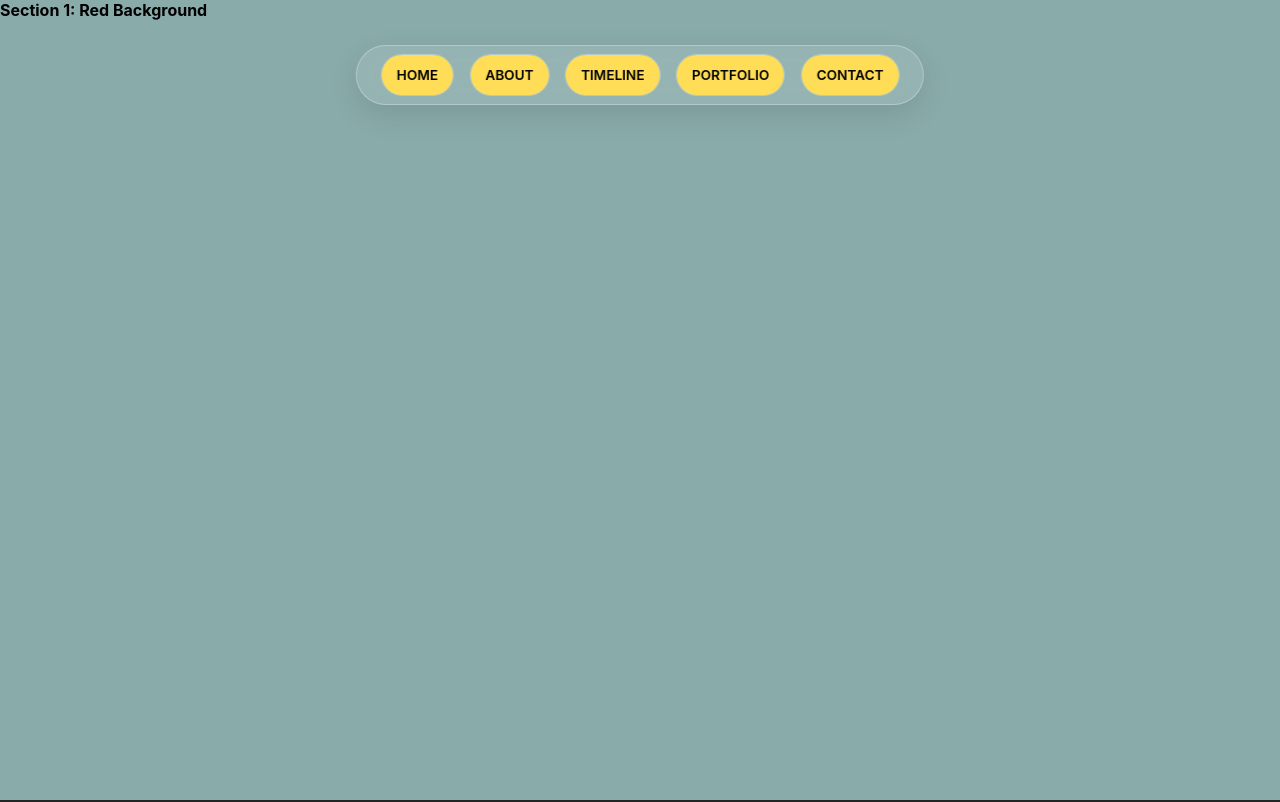
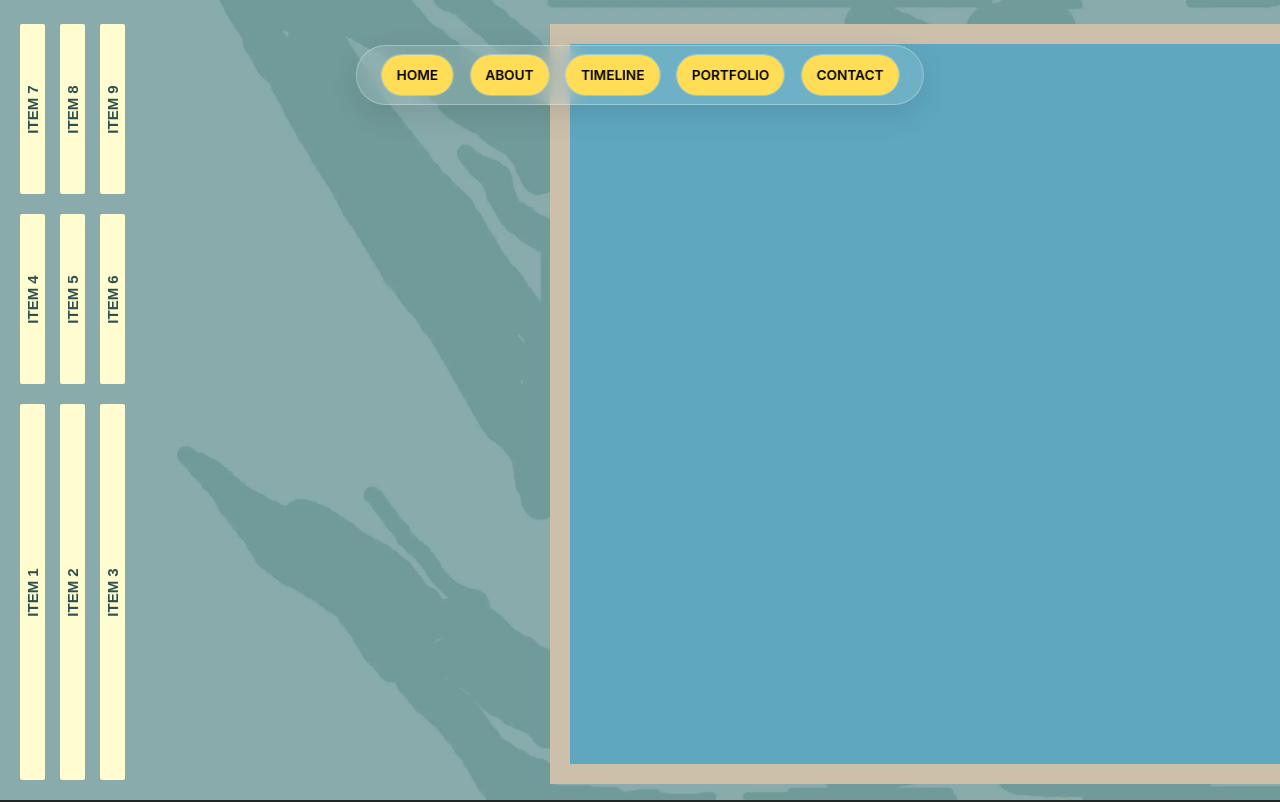
Before and after one commit to giterichub/eric-portfolio, a React (Vite) app: page / in a window 1280 px wide. Shown: the top 802 px of the page. Built offline with nearby package versions, Linux system fonts and the light colour scheme; a web font is replaced by a local one.

Commit message:
Hero section background and strips

```diff
--- a/src/sections/Intro.tsx
+++ b/src/sections/Intro.tsx
@@ -1,9 +1,37 @@
-// Home.tsx
-import '../styles/intro.css';
+import "../styles/intro.css";
+import "../assets/backgrounds/background-hero-merged.webp";
+
 const Home = () => {
   return (
     <div id="home" className="section section1">
-        <p>Section 1: Red Background</p>
+      <div className="strips-container">
+        {/* <!-- Bottom Row --> */}
+        <div className="row bottom">
+            <div className="strip"><span>ITEM 1</span></div>
+            <div className="strip"><span>ITEM 2</span></div>
+            <div className="strip"><span>ITEM 3</span></div>
+        </div>
+
+        {/* <!-- Middle Row --> */}
+        <div className="row middle">
+            <div className="strip"><span>ITEM 4</span></div>
+            <div className="strip"><span>ITEM 5</span></div>
+            <div className="strip"><span>ITEM 6</span></div>
+        </div>
+
+        {/* <!-- Top Row --> */}
+        <div className="row top">
+            <div className="strip"><span>ITEM 7</span></div>
+            <div className="strip"><span>ITEM 8</span></div>
+            <div className="strip"><span>ITEM 9</span></div>
+        </div>
+    </div>
+      {/* <div className="background-overlay"></div> */}
+      {/* <div className="content">
+        <h1>Welcome to My Portfolio</h1>
+        <p>Your introduction text here</p>
+      </div> */}
+      <div className="styled-box"></div>
     </div>
   );
 };
--- a/src/styles/intro.css
+++ b/src/styles/intro.css
@@ -1,4 +1,91 @@
-.section1{
-    background-color: #89abaa; /*#6f9b9a; #5ea7bf; #ccc0ab; #d31338; */
+/* Base section styling */
+.section1 {
     height: 100vh;
+    width: 100%;
+    position: relative;
+    overflow: hidden;
 }
+
+/* Background image */
+.section1::before {
+    content: '';
+    position: absolute;
+    top: 0;
+    left: 0;
+    width: 100%;
+    height: 100%;
+    background-image: url('../assets/backgrounds/background-1.webp');
+    background-size: cover;
+    background-position: center;
+    background-repeat: no-repeat;
+    z-index: -1;
+}
+
+/* Content */
+.content {
+    position: relative;
+    z-index: 2;
+    color: white;
+}
+
+/* Styled box with 3-sided creamish border */
+.styled-box {
+    position: absolute;
+    top: 3%;
+    right: 0;
+    width: 57%;
+    height: 95%;
+    background-color: #5ea7bf;
+    border-left: 20px solid #ccc0ab;
+    border-top: 20px solid #ccc0ab;
+    border-bottom: 20px solid #ccc0ab;
+    z-index: 1;
+}
+
+/* All the strips code */
+.strips-container {
+    height: 100vh;
+    width: 50%;
+    position: fixed;
+    left: 0;
+    display: flex;
+    flex-direction: column-reverse;
+    gap: 20px;
+    padding: 20px;
+    box-sizing: border-box;
+}
+
+.row {
+    display: flex;
+    gap: 15px;
+}
+
+.strip {
+    background-color: #FFFDD0; /* Creamish color */
+    width: 25px;
+    position: relative;
+    display: flex;
+    align-items: center;
+    justify-content: center;
+  border-radius: 2px;
+}
+
+.strip span {
+    transform: rotate(-90deg);
+    white-space: nowrap;
+    font-family: Arial, sans-serif;
+    color: #2F4F4F;
+    font-size: 15px;
+    font-weight: bold;
+}
+
+/* Bottom row */
+.row.bottom .strip {
+    height: 47vh;
+}
+
+/* Middle and top rows */
+.row.middle .strip,
+.row.top .strip {
+    height: 21.25vh; /* 25% of 45vh */
+}
```
Also changed, not shown: src/assets/backgrounds/background-1.webp (added), src/assets/backgrounds/background-web.webp (added). Lines whose indentation alone changed are shown as unchanged.
